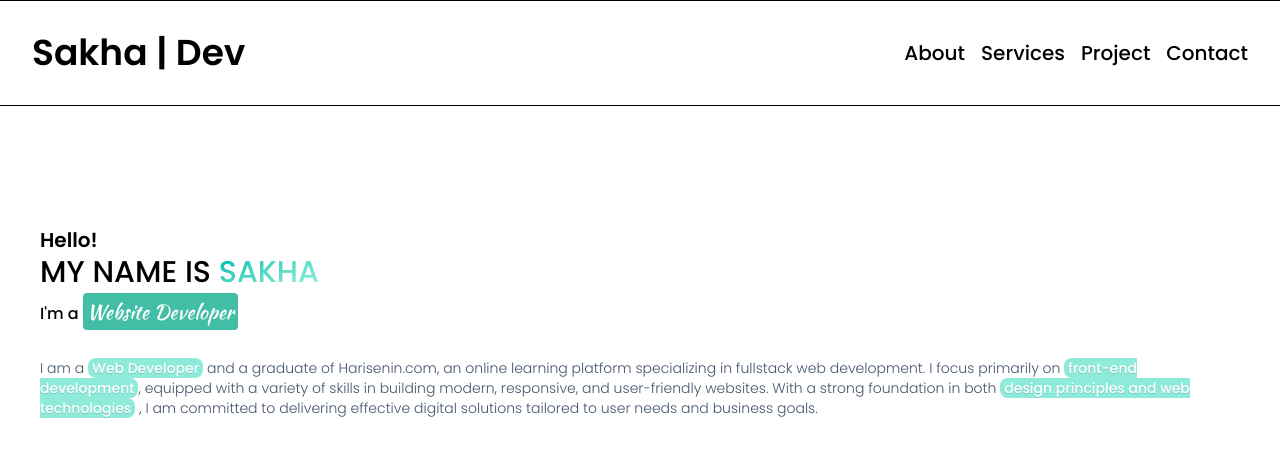
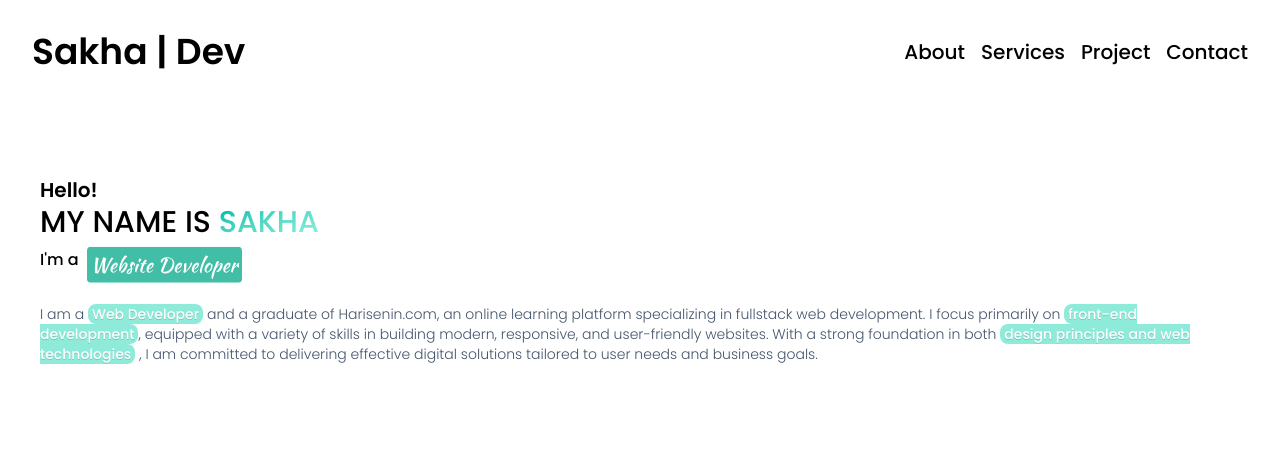
Before and after one commit to sakhahidayah/sakha-portofolio, a React (Vite) app: page / in a window 1280 px wide. Shown: the top 456 px of the page. Built offline with nearby package versions, Linux system fonts and the light colour scheme.

Commit message:
menambah animation

```diff
--- a/src/components/atoms/Hello.jsx
+++ b/src/components/atoms/Hello.jsx
@@ -1,7 +1,7 @@
 function Hello() {
   return (
     <>
-      <div className="font-poppins  flex flex-col  w-full">
+      <div className="font-poppins  flex flex-col relative  w-full">
         <p className=" text-xl font-semibold">Hello!</p>
         <span className="font-medium w-full text-3xl">
           MY NAME IS{" "}
@@ -9,9 +9,9 @@ function Hello() {
             SAKHA
           </span>
         </span>
-        <p className="font-poppins font-medium text-md mt-2">
+        <p className="font-poppins font-medium text-md mt-2 ">
           I'm a{" "}
-          <span className="bg-[#42bda6] text-white p-1 rounded hover:bg-teal-200 hover:text-black transition duration-500 hover:font-semibold font-kaushan text-xl">
+          <span className="bg-[#42bda6] absolute animate-bounce ml-2 text-white p-1 rounded hover:bg-teal-200 hover:text-black transition duration-500 hover:font-semibold font-kaushan text-xl ">
             Website Developer
           </span>
         </p>
--- a/src/components/molecules/Contents.jsx
+++ b/src/components/molecules/Contents.jsx
@@ -3,7 +3,7 @@ import Image from "../atoms/Image";
 function Contents() {
   return (
     <>
-      <div className="mt-20 p-10  flex flex-col  w-full gap-3">
+      <div className="mt-8 p-10  flex flex-col  w-full gap-3">
         <Image/>
         <Hello />
       </div>
--- a/src/components/molecules/Navbars.jsx
+++ b/src/components/molecules/Navbars.jsx
@@ -4,7 +4,7 @@ import Menu from "../atoms/Menu";
 function Navbars() {
   return (
     <>
-      <div className="w-screen flex  p-8 border-y items-center flex-row justify-between ">
+      <div className="w-screen flex  p-8 items-center flex-row justify-between ">
         <Name />
         <Dropdown />
         <Menu />
```
